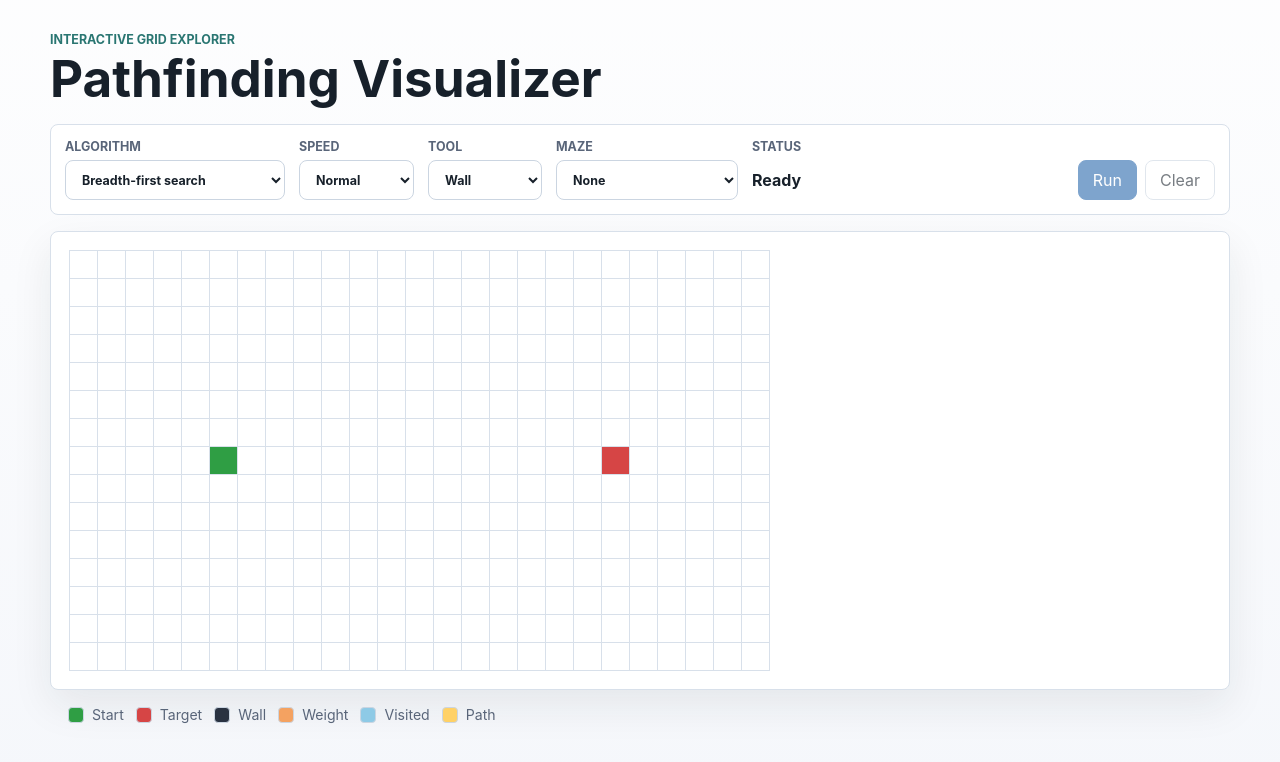
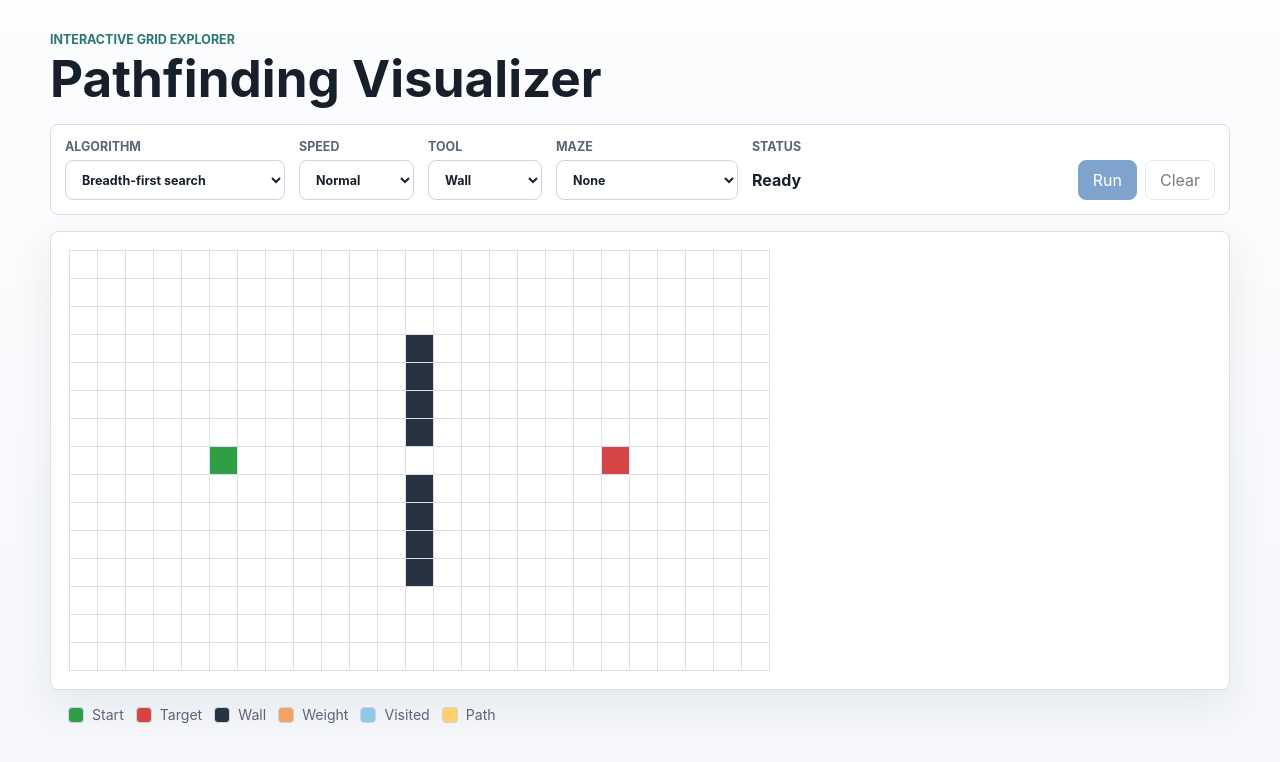
Before and after one commit to edselleighton/pathfinding-visualizer, a React (Vite) app: page / in a window 1280 px wide. Shown: the top 762 px of the page. Built offline with nearby package versions, Linux system fonts and the light colour scheme.

Commit message:
Add wall markers

```diff
--- a/src/components/Grid.jsx
+++ b/src/components/Grid.jsx
@@ -3,10 +3,14 @@ const GRID_ROWS = 15
 const GRID_CELL_COUNT = GRID_COLUMNS * GRID_ROWS
 const START_CELL_INDEX = 7 * GRID_COLUMNS + 5
 const TARGET_CELL_INDEX = 7 * GRID_COLUMNS + 19
+const WALL_CELL_INDICES = new Set(
+  [3, 4, 5, 6, 8, 9, 10, 11].map((row) => row * GRID_COLUMNS + 12),
+)
 
 function getCellClassName(index) {
   if (index === START_CELL_INDEX) return 'grid-cell cell-start'
   if (index === TARGET_CELL_INDEX) return 'grid-cell cell-target'
+  if (WALL_CELL_INDICES.has(index)) return 'grid-cell cell-wall'
   return 'grid-cell'
 }
 
```
